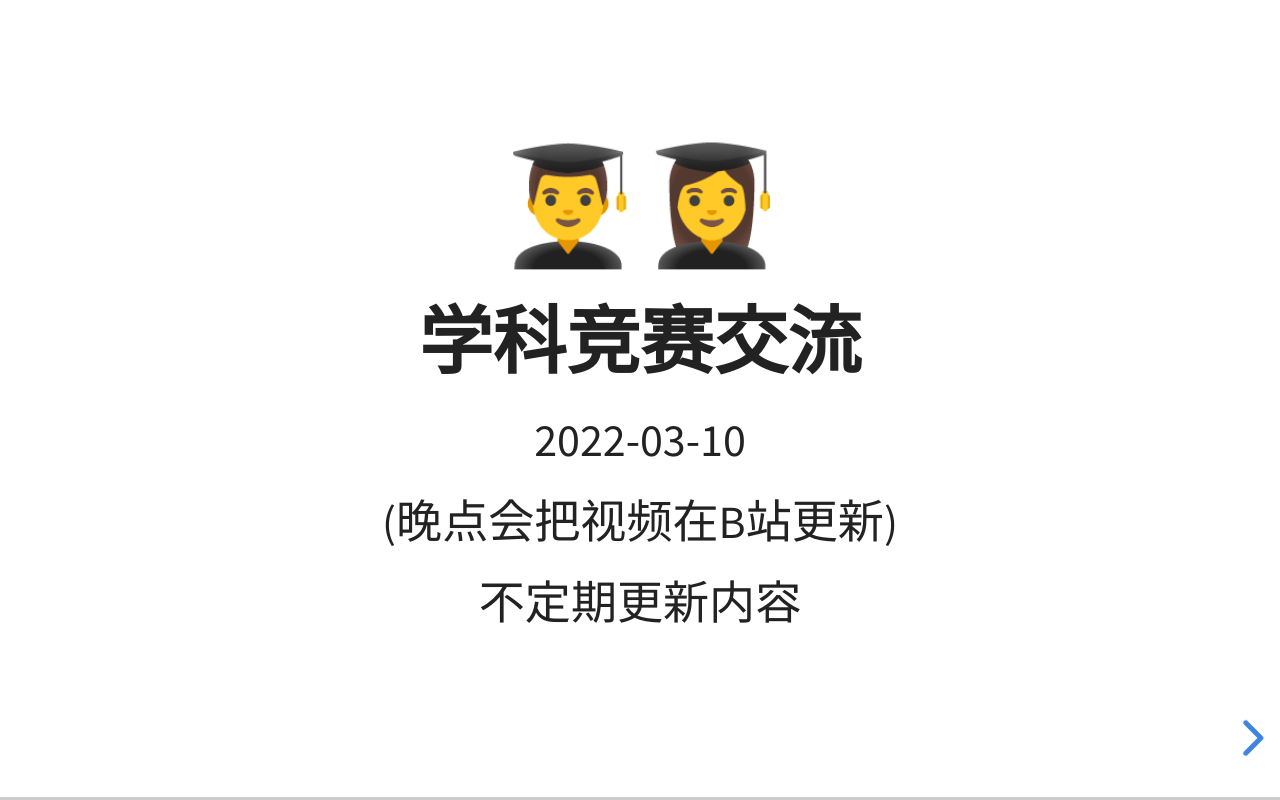
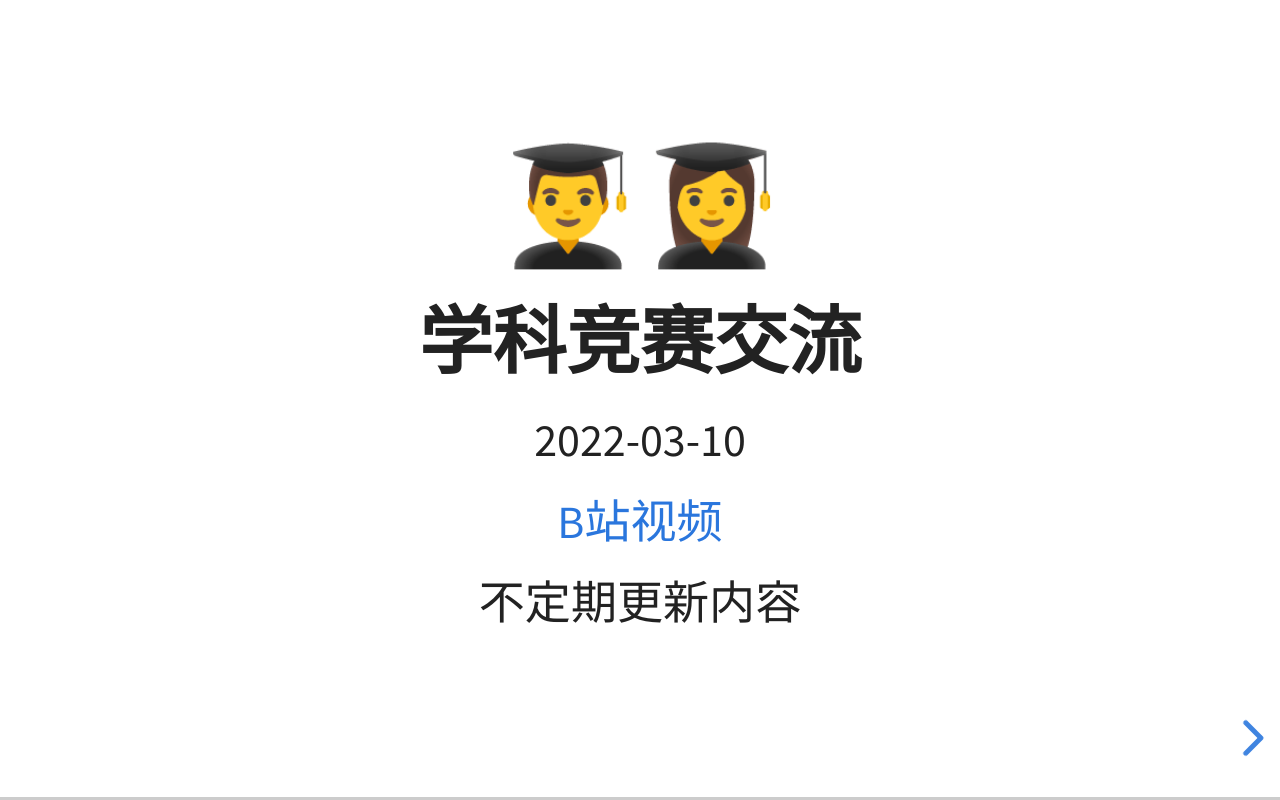
Before and after one commit to lalalalalaqaq/Share2022, a website: page index.html in a window 1280 px wide. Drawn offline with nearby package versions, Linux system fonts and the light colour scheme; files that its build step writes are made by us from their sources.

Commit message:
B站视频

```diff
--- a/index.html
+++ b/index.html
@@ -28,7 +28,7 @@
           <h1>👨‍🎓👩‍🎓</h1>
           <h2>学科竞赛交流</h2>
           <p>2022-03-10</p>
-          <p>(晚点会把视频在B站更新)</p>
+          <a href="https://www.bilibili.com/video/BV1pr4y1B7jQ/">B站视频</a>
           <p>不定期更新内容</p>
         </section>
 
```
